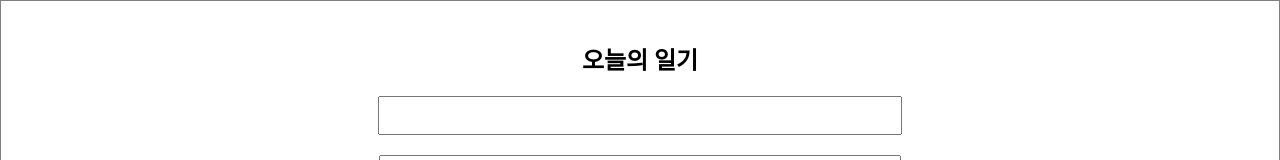
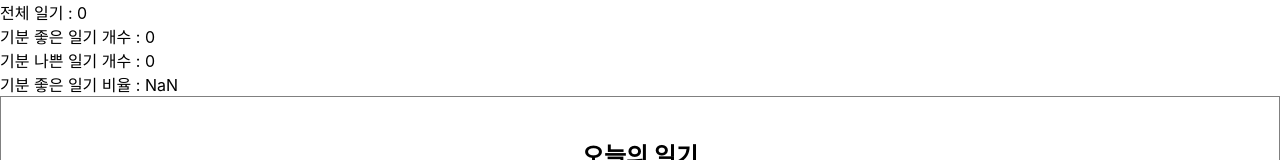
Before and after one commit to syckor/simpleDiary, a React (Create React App) app: page / in a window 1280 px wide. Shown: the top 160 px of the page. Built offline with nearby package versions, Linux system fonts and the light colour scheme; no server answers.

Commit message:
useMemo 사용하여 상태 저장하기

```diff
--- a/src/App.js
+++ b/src/App.js
@@ -1,9 +1,9 @@
 
 import './App.css';
-import  {useRef, useState, useEffect} from "react";
+import  {useRef, useState, useEffect, useMemo} from "react";
 import DiaryEditor from './DiaryEditor';
 import DiaryList from './DiaryList';
-//https://jsonplaceholder.typicode.com/comments
+
 function App() {
 
   const [data, setData] = useState([]);
@@ -54,9 +54,28 @@
       )
     );
   };
+
+
+  const getDiaryAnalysis = useMemo(
+    () => {
+      console.log("일기 분석 시작");
+
+      const goodCount = data.filter((it) => it.emotion >= 3).length;
+      const badCount = data.length - goodCount;
+      const goodRatio = (goodCount/data.length) * 100;
+      return {goodCount, badCount, goodRatio};
+    }, [data.length] //data.length가 변할 때만 해당 값들이 변경된다.
+  );
+
+  const {goodCount, badCount, goodRatio} = getDiaryAnalysis; //useMemo의 return 값은 값이다.
+
   return (
     <div className="App">
       <header className="App-header">
+        <div>전체 일기 : {data.length}</div>
+        <div>기분 좋은 일기 개수 : {goodCount}</div>
+        <div>기분 나쁜 일기 개수 : {badCount}</div>
+        <div>기분 좋은 일기 비율 : {goodRatio}</div>
         <DiaryEditor onCreate={onCreate}/>
         <DiaryList onEdit={onEdit} onRemove={onRemove} diaryList={data} />
       </header>
```
